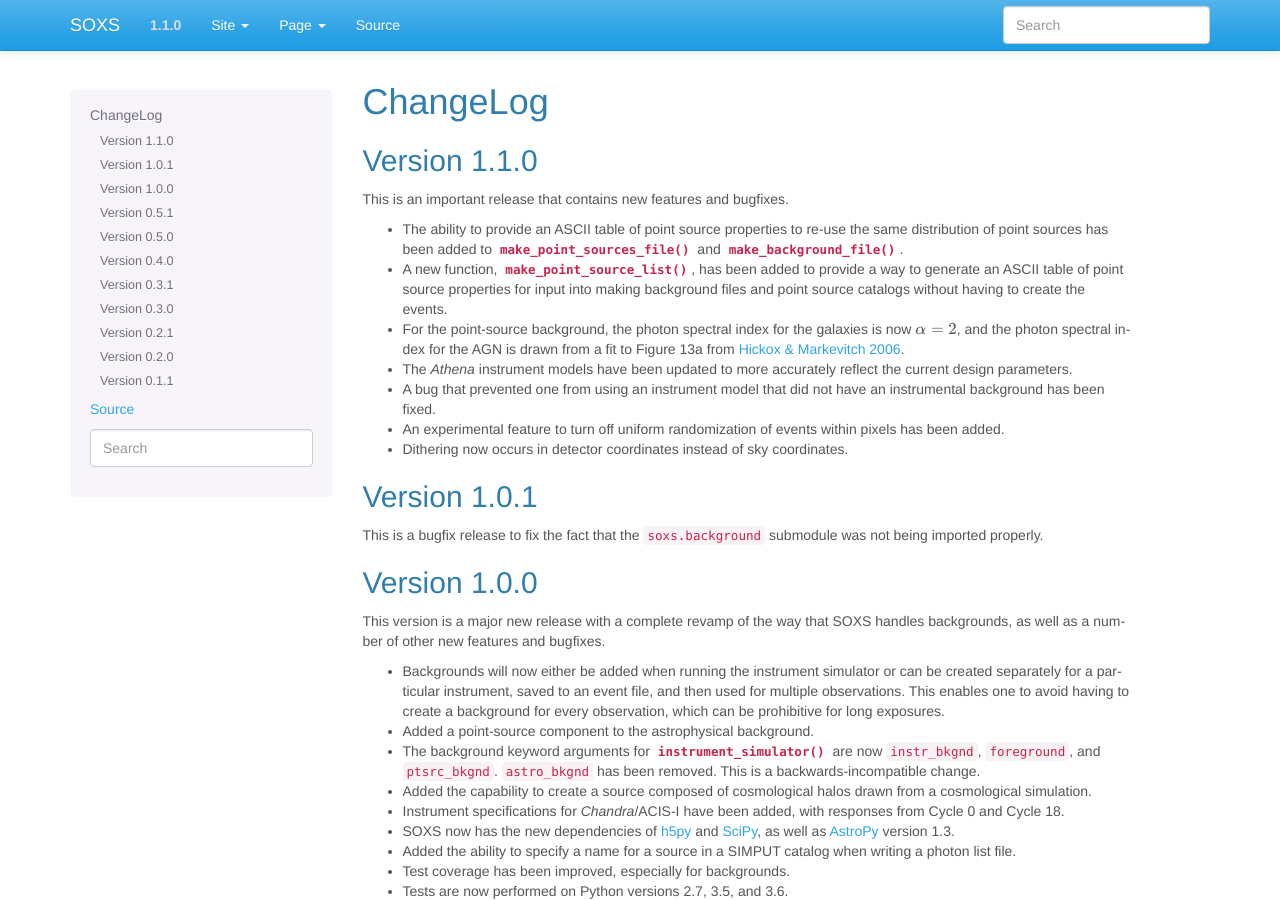
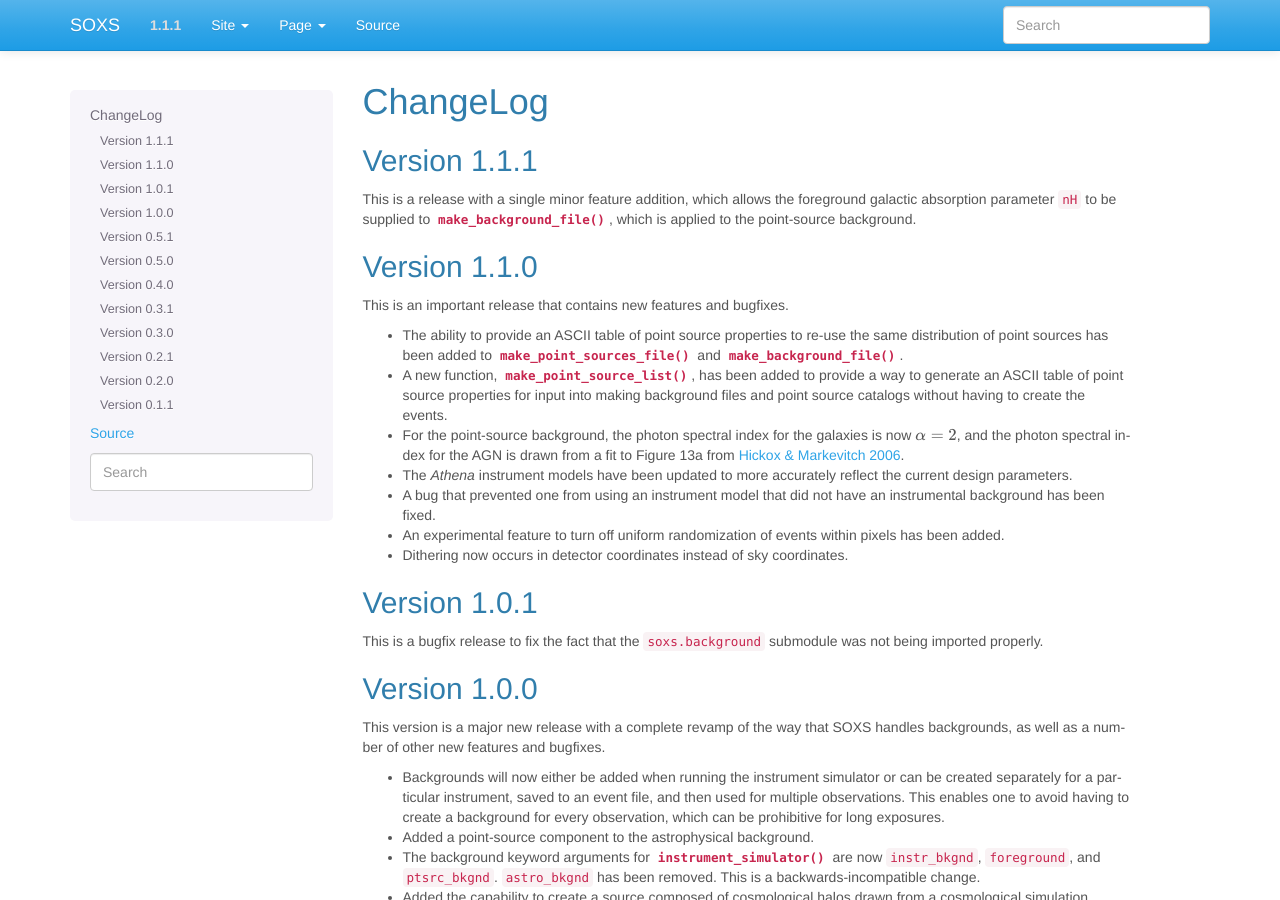
Before and after one commit to daya135k/jzuhonev, a Sphinx documentation site: the page built from doc/source/changelog.rst, in a window 1280 px wide and 900 px high. Built offline with Sphinx 7.4.7, drawn with Linux system fonts in a browser that asks for light colours.

Commit message:
Version bump

```diff
--- a/doc/source/changelog.rst
+++ b/doc/source/changelog.rst
@@ -2,6 +2,14 @@
 
 ChangeLog
 =========
+
+Version 1.1.1
+-------------
+
+This is a release with a single minor feature addition, which allows the foreground
+galactic absorption parameter ``nH`` to be supplied to
+:func:`~soxs.instrument.make_background_file`, which is applied to the point-source
+background.
 
 Version 1.1.0
 -------------
--- a/doc/source/conf.py
+++ b/doc/source/conf.py
@@ -79,8 +79,8 @@ author = 'John ZuHone'
 # built documents.
 #
 
-release = "1.1.0"
-version = "1.1.0"
+release = "1.1.1"
+version = "1.1.1"
 
 # The language for content autogenerated by Sphinx. Refer to documentation
 # for a list of supported languages.
--- a/doc/source/index.rst
+++ b/doc/source/index.rst
@@ -67,7 +67,7 @@ SOXS is released under a `BSD 3-clause license <https://opensource.org/licenses/
 Current Version
 ---------------
 
-The current stable version is 1.1.0. See the :ref:`changelog` for details on changes from previous
+The current stable version is 1.1.1. See the :ref:`changelog` for details on changes from previous
 versions.
 
 Documentation Contents
--- a/setup.py
+++ b/setup.py
@@ -14,7 +14,7 @@ cython_extensions = [
 
 setup(name='soxs',
       packages=find_packages(),
-      version="1.1.0",
+      version="1.1.1",
       description='Simulated Observations with X-ray Surveyor',
       author='John ZuHone',
       author_email='john.zuhone@cfa.harvard.edu',
--- a/soxs/__init__.py
+++ b/soxs/__init__.py
@@ -1,4 +1,4 @@
-__version__ = "1.1.0"
+__version__ = "1.1.1"
 
 from soxs.simput import \
     write_photon_list, \
```
